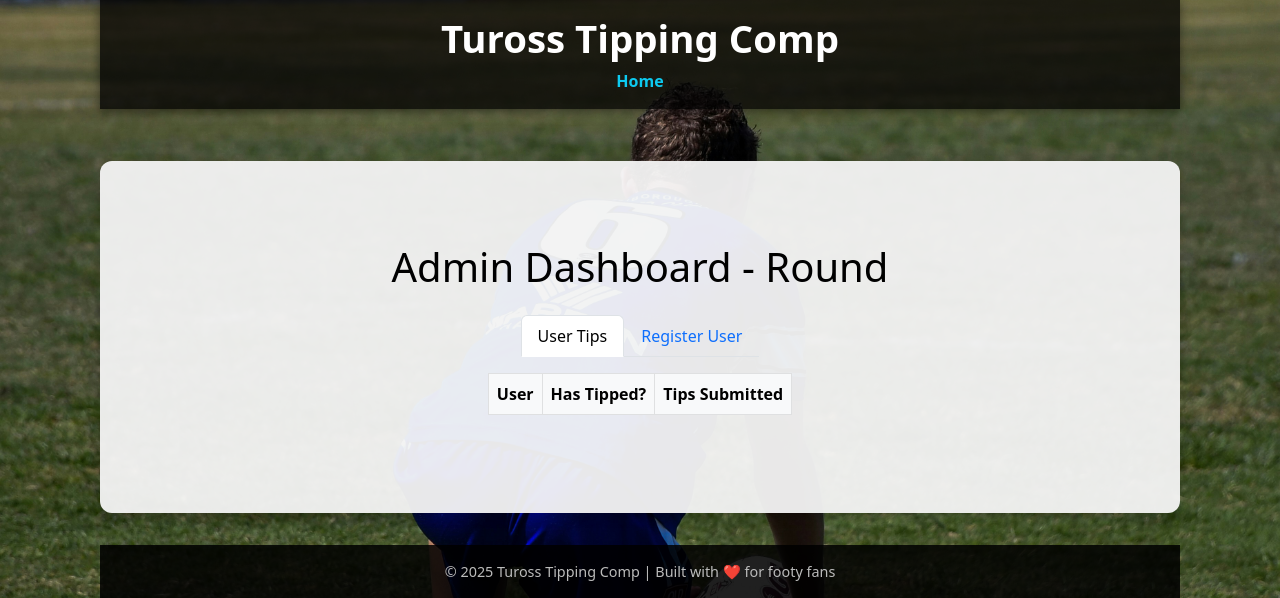
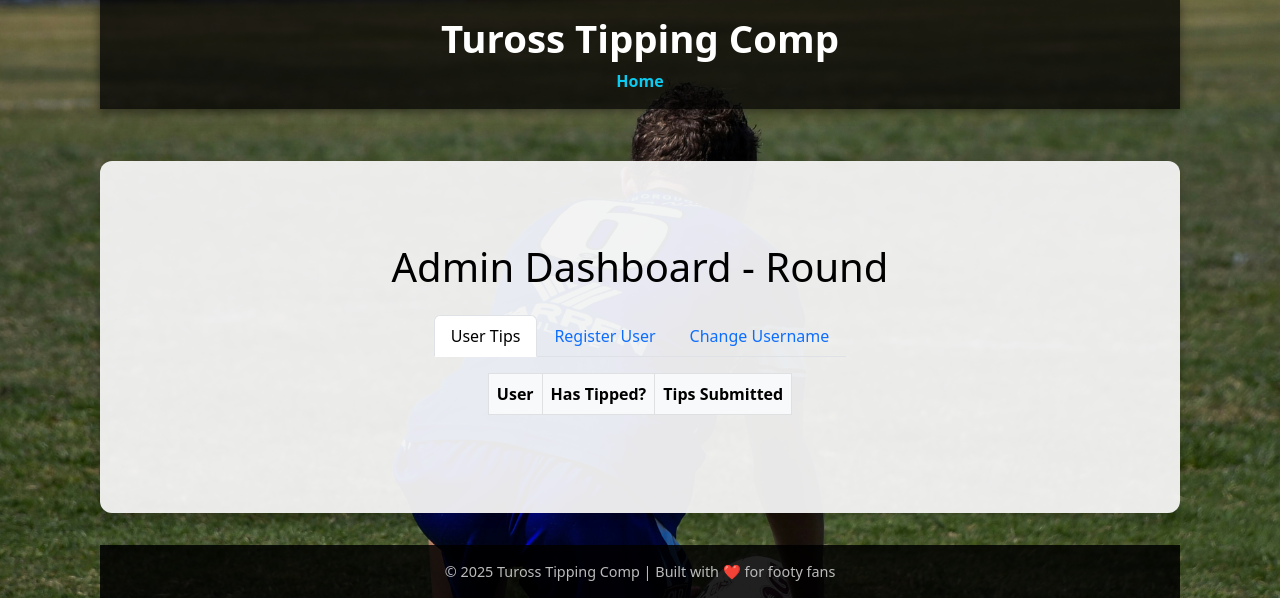
Before and after one commit to joshua-johnston-le/flask-tuross-tipping-comp-app, a Flask app: page /admin in a window 1280 px wide. Shown: the part 101-699 px from the top of the page. Run offline with Flask 3, Linux system fonts and the light colour scheme; a user stored in the database is signed in; tables that the repository leaves empty hold one stand-in row (values such as "Sample post"); lists and menus that the app fills with data are empty.

Commit message:
add user name modification to admin

```diff
--- a/app/routes/admin_routes.py
+++ b/app/routes/admin_routes.py
@@ -1,4 +1,4 @@
-from flask import Blueprint, render_template, redirect, url_for
+from flask import Blueprint, render_template, redirect, url_for, request
 from flask_login import login_required, current_user
 from app.models import User, Tip, FixtureFree
 from datetime import date
@@ -7,22 +7,18 @@ from app.services.fixtures import find_current_round
 
 admin_bp = Blueprint("admin", __name__)
 
-@admin_bp.route("/admin")
+@admin_bp.route("/admin", methods=["GET", "POST"])
 @login_required
 def admin_dashboard():
     if not current_user.is_admin:
         return redirect(url_for("main.index"))
 
-    # Get current round (assuming you have a way to determine it)
     current_round = find_current_round()
 
     if not current_round:
         return render_template("admin.html", round_data=None)
 
-    # Get all users
     users = User.query.all()
-
-    # Get all tips for current round
     current_fixtures = FixtureFree.query.filter_by(round=current_round).all()
     current_match_ids = [f.match_id for f in current_fixtures]
 
@@ -31,4 +27,31 @@ def admin_dashboard():
         tips = Tip.query.filter(Tip.user_id == user.id, Tip.match.in_(current_match_ids)).all()
         tips_by_user[user.id] = tips
 
-    return render_template("admin.html", users=users, tips_by_user=tips_by_user, round=current_round)
+    # Handle Change Username form submission
+    username_update_success = False
+    username_update_error = None
+
+    if request.method == "POST" and "user_id" in request.form and "new_username" in request.form:
+        user_id = request.form["user_id"]
+        new_username = request.form["new_username"].strip()
+
+        existing_user = User.query.filter_by(username=new_username).first()
+        if existing_user:
+            username_update_error = "Username already taken."
+        else:
+            user = User.query.get(user_id)
+            if user:
+                user.username = new_username
+                db.session.commit()
+                username_update_success = True
+            else:
+                username_update_error = "User not found."
+
+    return render_template(
+        "admin.html",
+        users=users,
+        tips_by_user=tips_by_user,
+        round=current_round,
+        username_update_success=username_update_success,
+        username_update_error=username_update_error,
+    )
--- a/app/templates/admin.html
+++ b/app/templates/admin.html
@@ -15,6 +15,12 @@
       Register User
     </button>
   </li>
+  <li class="nav-item" role="presentation">
+    <button class="nav-link" id="change-username-tab" data-bs-toggle="tab" data-bs-target="#change-username" type="button" role="tab" aria-controls="change-username" aria-selected="false">
+      Change Username
+    </button>
+  </li>
+
 </ul>
 
 <!-- Tabs Content -->
@@ -55,6 +61,37 @@
   <div class="tab-pane fade" id="register" role="tabpanel" aria-labelledby="register-tab">
     <p class="mt-3">Register User functionality coming soon.</p>
   </div>
+
+  <!-- Change Username Tab -->
+  <div class="tab-pane fade" id="change-username" role="tabpanel" aria-labelledby="change-username-tab">
+    <h5 class="mt-4">Change a User's Username</h5>
+
+    <form method="POST" action="{{ url_for('admin.admin_dashboard') }}" class="row g-3 mt-3">
+      <div class="col-md-4">
+        <label for="user_id" class="form-label">Select User</label>
+        <select class="form-select" id="user_id" name="user_id" required>
+          {% for user in users %}
+            <option value="{{ user.id }}">{{ user.username }}</option>
+          {% endfor %}
+        </select>
+      </div>
+
+      <div class="col-md-4">
+        <label for="new_username" class="form-label">New Username</label>
+        <input type="text" class="form-control" id="new_username" name="new_username" required>
+      </div>
+
+      <div class="col-md-4 d-flex align-items-end">
+        <button type="submit" class="btn btn-warning w-100">Update Username</button>
+      </div>
+    </form>
+
+    {% if username_update_success %}
+      <div class="alert alert-success mt-3">Username updated successfully.</div>
+    {% elif username_update_error %}
+      <div class="alert alert-danger mt-3">{{ username_update_error }}</div>
+    {% endif %}
+  </div>
 </div>
 
 {% endblock %}
```
